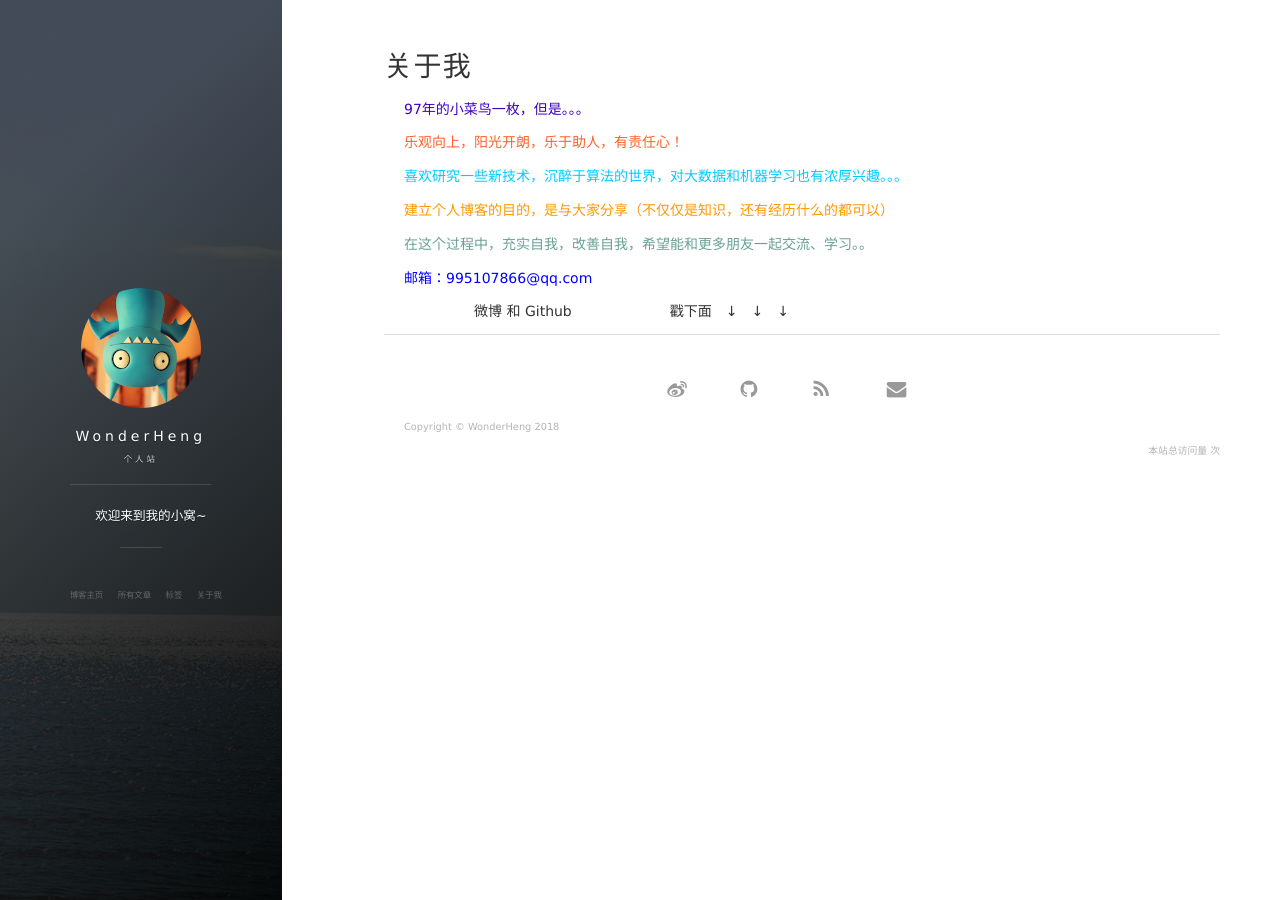
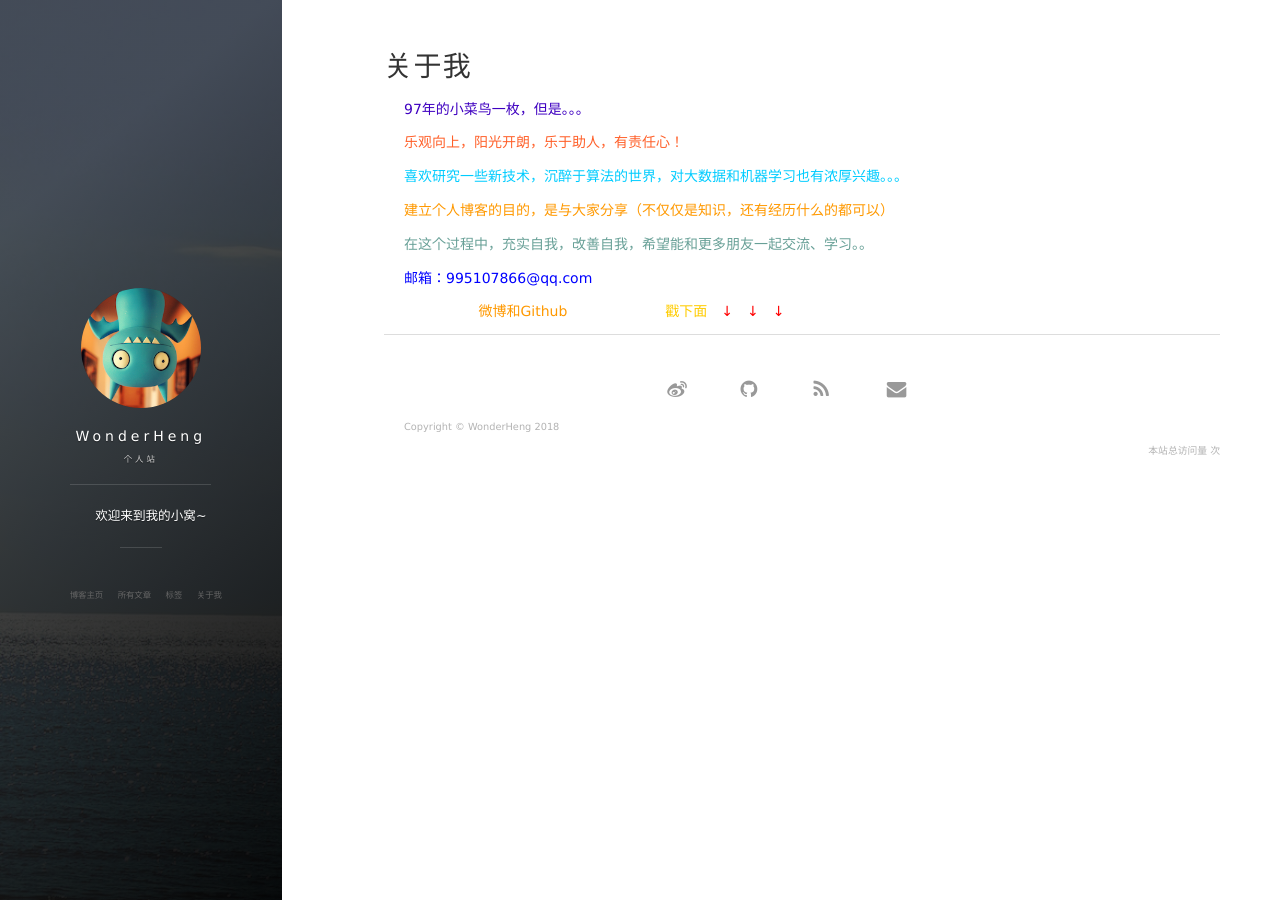
Before and after one commit to wonderheng/henghengCSDN.github.io, a Jekyll site: the page built from about.md, in a window 1280 px wide. Built offline with Jekyll 4.4.1, drawn with Linux system fonts in a browser that asks for light colours; nearby versions of some CDN libraries; comment, search, counter and statistics services are not loaded.

Commit message:
about me

```diff
--- a/about.md
+++ b/about.md
@@ -16,4 +16,4 @@ title: 关于我
 <p>
 <span style="color: #0000ff;">邮箱：995107866@qq.com</span>
 <p>
-　　　　　微博 和 Github　　　　　　　戳下面　↓　↓　↓
+　　　　　  <span style="color: #ff9900;">微博和Github</span>　　　　　　　<span style="color: #ffcc00;">戳下面</span>　<span style="color: red;">↓</span>　<span style="color: red;">↓</span>　<span style="color: red;">↓</span>
```
